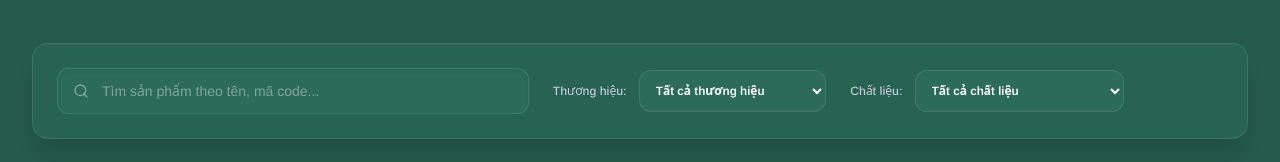
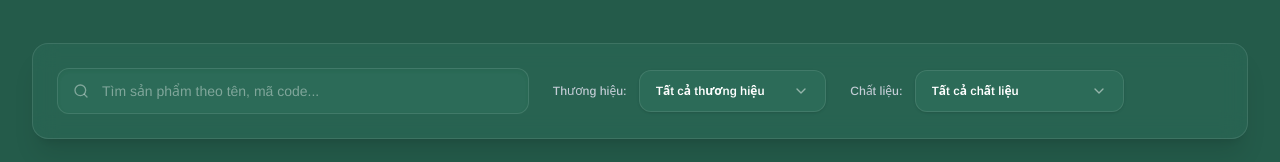
Before and after one commit to iamneongo/linhtrang, a Next.js app: page /category/den-trang-tri in a window 1280 px wide. Shown: the part 382-544 px from the top of the page. Built offline with nearby package versions, Linux system fonts and the light colour scheme.

Commit message:
feat: unify category dropdown links in header navigation and customize select elements

```diff
--- a/app/category/[id]/page.tsx
+++ b/app/category/[id]/page.tsx
@@ -3,7 +3,7 @@
 import React, { useState } from 'react';
 import { useParams, useRouter } from 'next/navigation';
 import Link from 'next/link';
-import { motion } from 'motion/react';
+import { motion, AnimatePresence } from 'motion/react';
 import { ArrowLeft, Search, X, ShoppingBag, ArrowRight, HelpCircle } from 'lucide-react';
 import * as LucideIcons from 'lucide-react';
 
@@ -16,6 +16,78 @@ function DynamicIcon({ name, className }: { name: string; className?: string })
   const IconComponent = (LucideIcons as any)[name];
   if (!IconComponent) return <HelpCircle className={className} />;
   return <IconComponent className={className} />;
+}
+
+interface Option {
+  value: string;
+  label: string;
+}
+
+interface CustomSelectProps {
+  value: string;
+  onChange: (value: string) => void;
+  options: Option[];
+}
+
+function CustomSelect({ value, onChange, options }: CustomSelectProps) {
+  const [isOpen, setIsOpen] = React.useState(false);
+  const dropdownRef = React.useRef<HTMLDivElement>(null);
+
+  const selectedOption = options.find(o => o.value === value) || options[0];
+
+  React.useEffect(() => {
+    const handleClickOutside = (event: MouseEvent) => {
+      if (dropdownRef.current && !dropdownRef.current.contains(event.target as Node)) {
+        setIsOpen(false);
+      }
+    };
+    document.addEventListener('mousedown', handleClickOutside);
+    return () => document.removeEventListener('mousedown', handleClickOutside);
+  }, []);
+
+  return (
+    <div ref={dropdownRef} className="relative w-full z-20">
+      <button
+        type="button"
+        onClick={() => setIsOpen(!isOpen)}
+        className="w-full bg-[#327863]/40 hover:bg-[#327863]/60 text-white font-semibold border border-white/10 rounded-xl px-4 py-3 text-xs flex justify-between items-center transition-all cursor-pointer shadow-sm active:scale-99"
+      >
+        <span className="truncate">{selectedOption.label}</span>
+        <LucideIcons.ChevronDown className={`w-4 h-4 text-white/50 transition-transform duration-300 ${isOpen ? 'rotate-180' : ''}`} />
+      </button>
+
+      <AnimatePresence>
+        {isOpen && (
+          <motion.div
+            initial={{ opacity: 0, y: 10, scale: 0.95 }}
+            animate={{ opacity: 1, y: 4, scale: 1 }}
+            exit={{ opacity: 0, y: 10, scale: 0.95 }}
+            transition={{ duration: 0.15 }}
+            className="absolute left-0 right-0 top-full bg-[#1c473a]/95 backdrop-blur-xl border border-white/15 rounded-xl shadow-2xl overflow-hidden max-h-60 overflow-y-auto custom-scrollbar z-30 py-1.5"
+          >
+            {options.map((opt) => (
+              <button
+                key={opt.value}
+                type="button"
+                onClick={() => {
+                  onChange(opt.value);
+                  setIsOpen(false);
+                }}
+                className={`w-full text-left px-4 py-2.5 text-xs font-semibold flex items-center justify-between transition-colors cursor-pointer ${
+                  value === opt.value
+                    ? 'bg-primary-red/10 text-primary-red'
+                    : 'text-white/80 hover:bg-white/5 hover:text-white'
+                }`}
+              >
+                <span className="truncate">{opt.label}</span>
+                {value === opt.value && <LucideIcons.Check className="w-3.5 h-3.5 text-primary-red shrink-0" />}
+              </button>
+            ))}
+          </motion.div>
+        )}
+      </AnimatePresence>
+    </div>
+  );
 }
 
 export default function CategoryDetailPage() {
@@ -52,6 +124,16 @@ export default function CategoryDetailPage() {
   // Extract unique filters
   const uniqueBrands = Array.from(new Set(products.map((p) => p.origin)));
   const uniqueMaterials = Array.from(new Set(products.map((p) => p.material)));
+
+  const brandOptions = [
+    { value: 'Tất cả', label: 'Tất cả thương hiệu' },
+    ...uniqueBrands.map((b) => ({ value: b, label: b })),
+  ];
+
+  const materialOptions = [
+    { value: 'Tất cả', label: 'Tất cả chất liệu' },
+    ...uniqueMaterials.map((m) => ({ value: m, label: m })),
+  ];
 
   const filteredProducts = products.filter((prod) => {
     const matchesBrand = selectedBrand === 'Tất cả' || prod.origin === selectedBrand;
@@ -147,31 +229,21 @@ export default function CategoryDetailPage() {
               {/* Brand filter (3 cols) */}
               <div className="lg:col-span-3 flex items-center gap-3">
                 <span className="text-xs text-text-secondary font-medium whitespace-nowrap">Thương hiệu:</span>
-                <select
+                <CustomSelect
                   value={selectedBrand}
-                  onChange={(e) => setSelectedBrand(e.target.value)}
-                  className="w-full bg-[#327863]/40 text-white font-semibold border border-white/10 rounded-xl px-3 py-3 text-xs focus:outline-none focus:border-primary-red cursor-pointer transition-all"
-                >
-                  <option value="Tất cả">Tất cả thương hiệu</option>
-                  {uniqueBrands.map((brand) => (
-                    <option key={brand} value={brand}>{brand}</option>
-                  ))}
-                </select>
+                  onChange={setSelectedBrand}
+                  options={brandOptions}
+                />
               </div>
 
               {/* Material filter (3 cols) */}
               <div className="lg:col-span-3 flex items-center gap-3">
                 <span className="text-xs text-text-secondary font-medium whitespace-nowrap">Chất liệu:</span>
-                <select
+                <CustomSelect
                   value={selectedMaterial}
-                  onChange={(e) => setSelectedMaterial(e.target.value)}
-                  className="w-full bg-[#327863]/40 text-white font-semibold border border-white/10 rounded-xl px-3 py-3 text-xs focus:outline-none focus:border-primary-red cursor-pointer transition-all truncate"
-                >
-                  <option value="Tất cả">Tất cả chất liệu</option>
-                  {uniqueMaterials.map((mat) => (
-                    <option key={mat} value={mat}>{mat}</option>
-                  ))}
-                </select>
+                  onChange={setSelectedMaterial}
+                  options={materialOptions}
+                />
               </div>
 
               {/* Reset button (1 col) */}
--- a/app/page.tsx
+++ b/app/page.tsx
@@ -3,7 +3,7 @@
 import { useState, useEffect, useRef, Suspense } from 'react';
 import { motion, AnimatePresence } from 'motion/react';
 import { ArrowRight, ChevronLeft, ChevronRight } from 'lucide-react';
-import { useSearchParams } from 'next/navigation';
+import { useSearchParams, useRouter } from 'next/navigation';
 import gsap from 'gsap';
 import { useGSAP } from '@gsap/react';
 import { ScrollTrigger } from 'gsap/ScrollTrigger';
@@ -82,6 +82,7 @@ function SearchParamsHandler({ setQuoteProduct }: { setQuoteProduct: (val: { nam
 }
 
 export default function HomePage() {
+  const router = useRouter();
   const [currentSlide, setCurrentSlide] = useState(0);
   const [activeSection, setActiveSection] = useState('home');
   const [quoteProduct, setQuoteProduct] = useState({ name: '', code: '' });
@@ -173,7 +174,7 @@ export default function HomePage() {
         <SearchParamsHandler setQuoteProduct={setQuoteProduct} />
       </Suspense>
       <Header
-        onCategoryClick={() => handleNavigateToSection('products')}
+        onCategoryClick={(id) => router.push(`/category/${id}`)}
         onProjectClick={() => handleNavigateToSection('projects')}
         onNavigateToSection={handleNavigateToSection}
         activeSection={activeSection}
```
